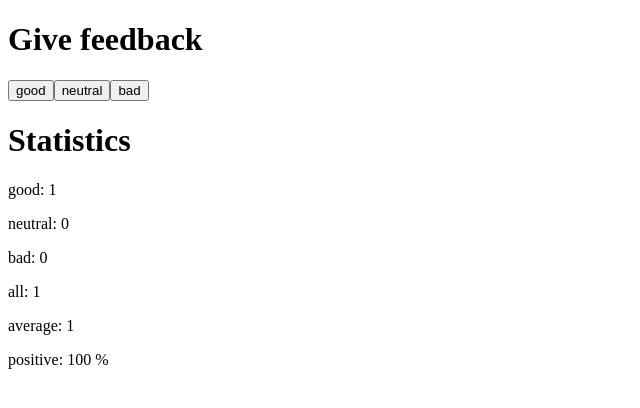
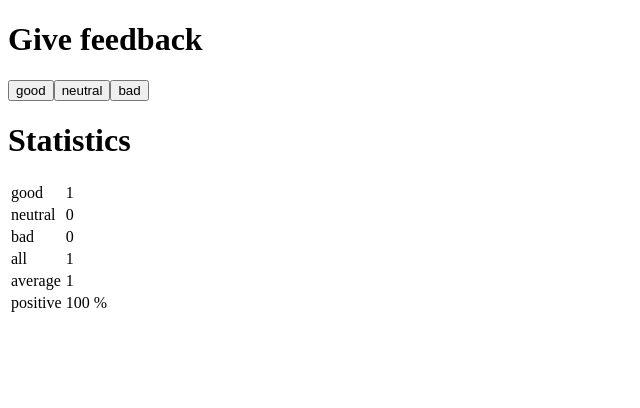
Before and after one commit to PaineDeOrz/FullStack-Open, a React (Vite) app in the folder part1/introdemo/: page / in a window 1280 px wide. Both pictures are taken after a click on the button "good". Shown: the top 408 px of the page, without its empty margins (0-640 px from the left). Built offline with nearby package versions, Linux system fonts and the light colour scheme.

Commit message:
1.11 done

```diff
--- a/part1/introdemo/src/App.jsx
+++ b/part1/introdemo/src/App.jsx
@@ -12,12 +12,14 @@ const Statistics = ({good, neutral, bad}) => {
   return (
     <div>
       <h1>Statistics</h1>
-      <StatisticsLine text='good' value={good}/>
-      <StatisticsLine text='neutral' value={neutral}/>
-      <StatisticsLine text='bad' value={bad}/>
-      <StatisticsLine text='all' value={good + neutral + bad}/>
-      <StatisticsLine text='average' value={(good - bad) / (good + neutral + bad)}/>
-      <StatisticsLine text='positive' value={(good / (good + neutral + bad)) * 100 + ' %'}/>
+      <table><tbody>
+        <tr><td>good</td><td>{good}</td></tr>
+        <tr><td>neutral</td><td>{neutral}</td></tr>
+        <tr><td>bad</td><td>{bad}</td></tr>
+        <tr><td>all</td><td>{good + neutral + bad}</td></tr>
+        <tr><td>average</td><td>{(good - bad) / (good + neutral + bad)}</td></tr>
+        <tr><td>positive</td><td>{(good / (good + neutral + bad)) * 100 + ' %'}</td></tr>
+        </tbody></table>
     </div>)
     }
 }
```
